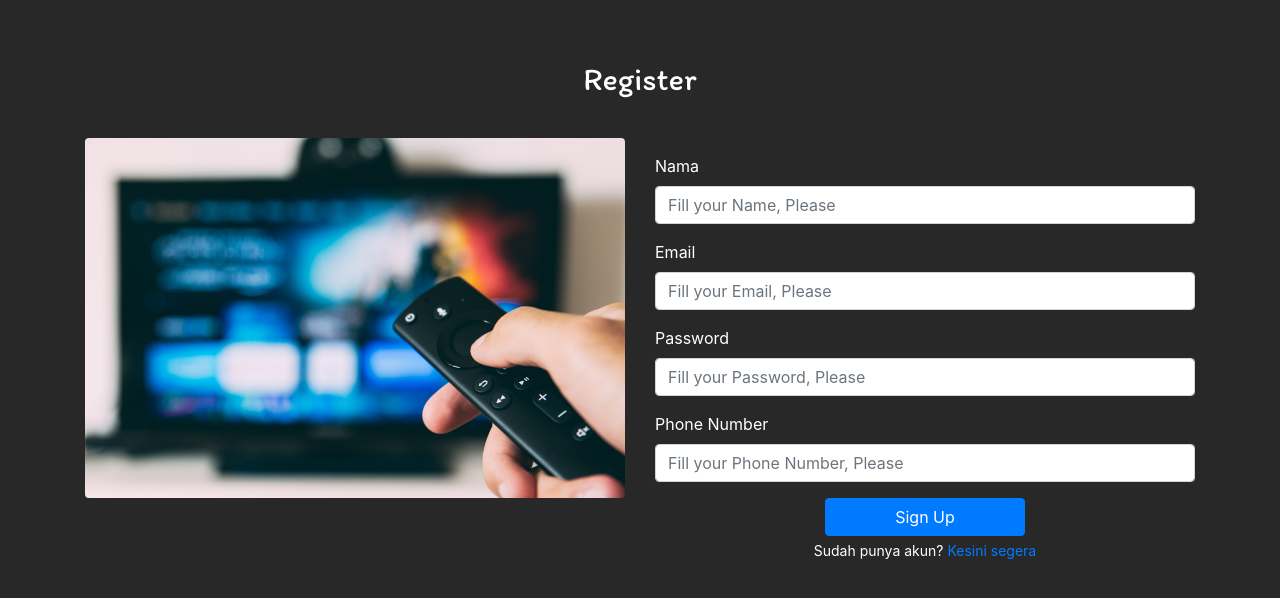
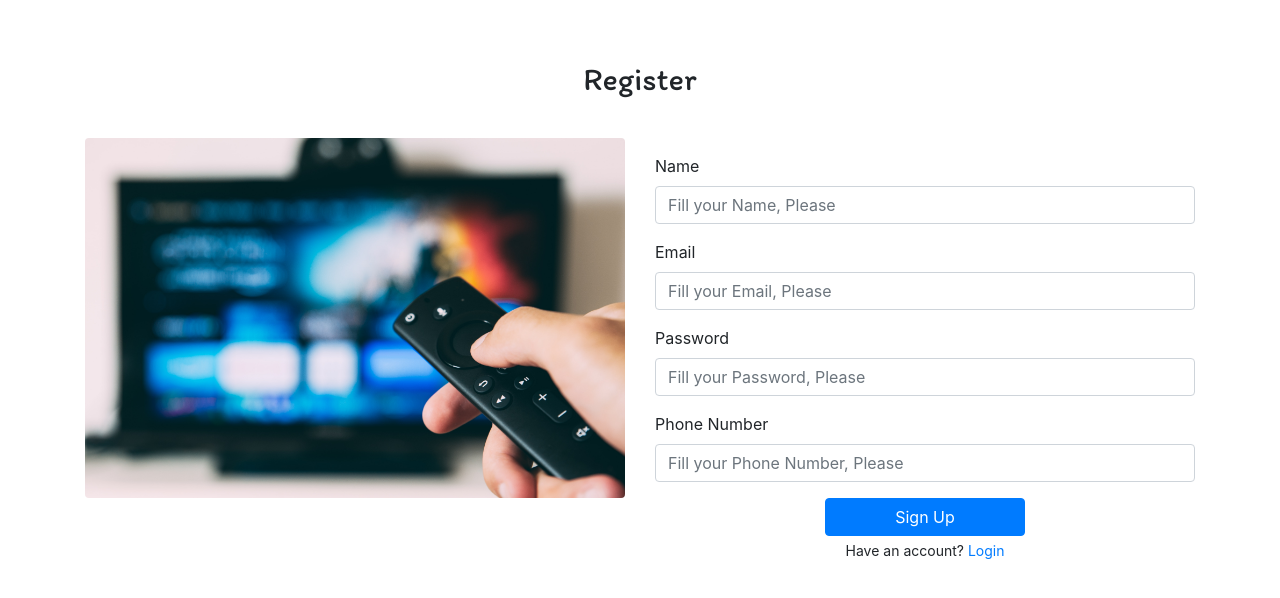
Before and after one commit to FE-18-Avangers/Latihan-1-FE-18, a React (Create React App) app in the folder my-app/: page /register in a window 1280 px wide. Shown: the top 598 px of the page. Built offline with nearby package versions, Linux system fonts and the light colour scheme.

Commit message:
back to first bgcolor and use english language

```diff
--- a/my-app/public/index.html
+++ b/my-app/public/index.html
@@ -28,7 +28,7 @@
     <link rel="stylesheet" href="https://cdn.jsdelivr.net/npm/bootstrap@4.5.3/dist/css/bootstrap.min.css" integrity="sha384-TX8t27EcRE3e/ihU7zmQxVncDAy5uIKz4rEkgIXeMed4M0jlfIDPvg6uqKI2xXr2" crossorigin="anonymous">
     <title>React App</title>
   </head>
-  <body style="background-color: rgb(40, 40, 40)">
+  <body>
     <noscript>You need to enable JavaScript to run this app.</noscript>
     <div id="root"></div>
     <!--
--- a/my-app/src/components/Login.js
+++ b/my-app/src/components/Login.js
@@ -29,10 +29,7 @@ export default class Login extends Component {
     return (
       <>
         <div className="container" style={{ marginTop: 60 }}>
-          <h2
-            className="text-center mb-3 text-white"
-            style={{ fontFamily: "Itim" }}
-          >
+          <h2 className="text-center mb-3" style={{ fontFamily: "Itim" }}>
             Login
           </h2>
           <div className="row" style={{ marginTop: 40 }}>
@@ -49,9 +46,7 @@ export default class Login extends Component {
               <form method="post" onSubmit={this.login}>
                 {this.state.err != "" ? this.state.err : ""}
                 <div className="form-group">
-                  <label htmlFor="email" className="text-white">
-                    Email
-                  </label>
+                  <label htmlFor="email">Email</label>
                   <input
                     type="email"
                     className="form-control"
@@ -61,9 +56,7 @@ export default class Login extends Component {
                   />
                 </div>
                 <div className="form-group">
-                  <label htmlFor="password" className="text-white">
-                    Password
-                  </label>
+                  <label htmlFor="password">Password</label>
                   <input
                     type="password"
                     className="form-control"
@@ -77,16 +70,16 @@ export default class Login extends Component {
                     type="submit"
                     className="btn btn-primary text-center px-5"
                   >
-                    Sign in
+                    Login
                   </button>
 
-                  <p className="mt-1 text-white" style={{ fontSize: 14 }}>
-                    Belum punya akun?{" "}
+                  <p className="mt-1" style={{ fontSize: 14 }}>
+                    Don't have an account?{" "}
                     <Link
                       to="/register"
                       className="text-primary text-decoration-none"
                     >
-                      Kesini segera
+                      Sign Up
                     </Link>
                   </p>
                 </div>
--- a/my-app/src/components/Register.js
+++ b/my-app/src/components/Register.js
@@ -28,10 +28,7 @@ export default class Register extends Component {
     return (
       <>
         <div className="container" style={{ marginTop: 60 }}>
-          <h2
-            className="text-center mb-3 text-white"
-            style={{ fontFamily: "Itim" }}
-          >
+          <h2 className="text-center mb-3" style={{ fontFamily: "Itim" }}>
             Register
           </h2>
           <div className="row" style={{ marginTop: 40 }}>
@@ -47,9 +44,7 @@ export default class Register extends Component {
             <div className="col-md-6 align-self-center my-3">
               <form method="post" onSubmit={this.regist}>
                 <div className="form-group">
-                  <label htmlFor="nama" className="text-white">
-                    Nama
-                  </label>
+                  <label htmlFor="nama">Name</label>
                   <input
                     type="text"
                     className="form-control"
@@ -59,9 +54,7 @@ export default class Register extends Component {
                   />
                 </div>
                 <div className="form-group">
-                  <label htmlFor="email" className="text-white">
-                    Email
-                  </label>
+                  <label htmlFor="email">Email</label>
                   <input
                     type="email"
                     className="form-control"
@@ -71,9 +64,7 @@ export default class Register extends Component {
                   />
                 </div>
                 <div className="form-group">
-                  <label htmlFor="password" className="text-white">
-                    Password
-                  </label>
+                  <label htmlFor="password">Password</label>
                   <input
                     type="password"
                     className="form-control"
@@ -83,9 +74,7 @@ export default class Register extends Component {
                   />
                 </div>
                 <div className="form-group">
-                  <label htmlFor="phone" className="text-white">
-                    Phone Number
-                  </label>
+                  <label htmlFor="phone">Phone Number</label>
                   <input
                     type="number"
                     className="form-control"
@@ -101,11 +90,11 @@ export default class Register extends Component {
                   >
                     Sign Up
                   </button>
-                  <p className="mt-1 text-white" style={{ fontSize: 14 }}>
-                    Sudah punya akun?{" "}
+                  <p className="mt-1" style={{ fontSize: 14 }}>
+                    Have an account?{" "}
                     <Link to="/" style={{ textDecoration: "none" }}>
                       {" "}
-                      Kesini segera
+                      Login
                     </Link>
                   </p>
                 </div>
```
